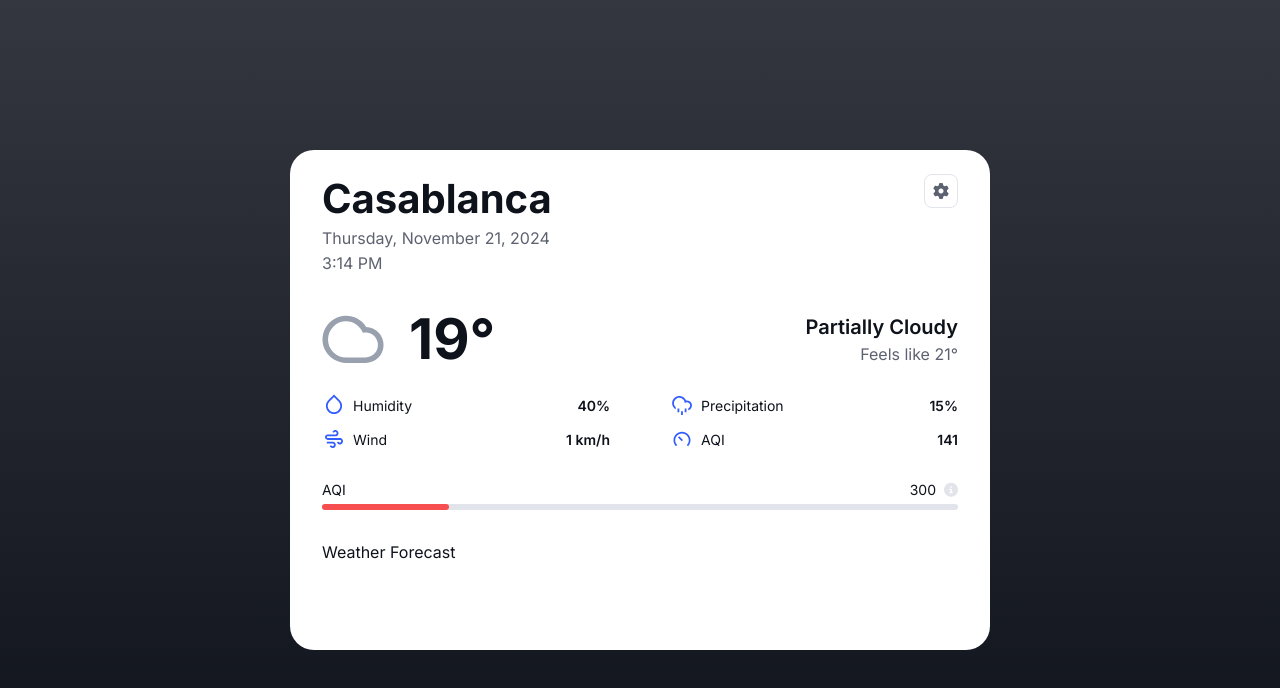
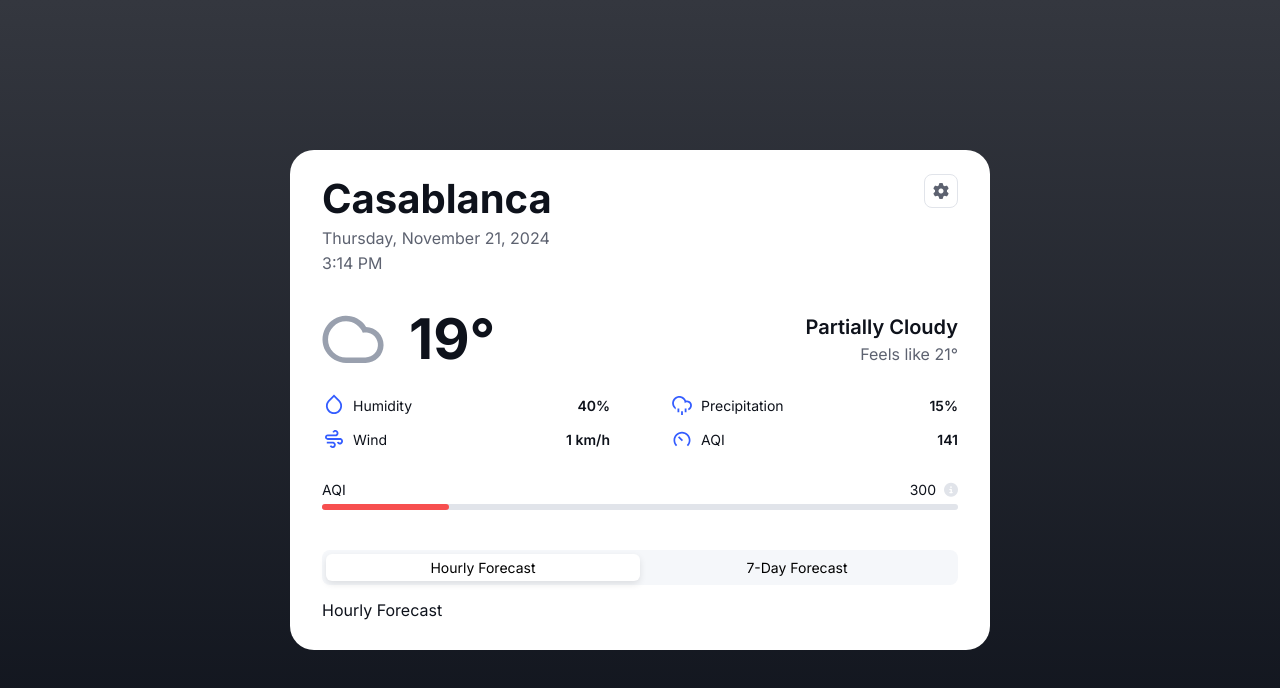
Before and after one commit to akhatarmourad/Youcan-Frontend-Coding-Challenge, a Vue app in the folder weather-app/: page / in a window 1280 px wide. Shown: the top 688 px of the page. Built offline with nearby package versions, Linux system fonts and the light colour scheme.

Commit message:
Hourly and Daily Forecast UI

```diff
--- a/weather-app/src/assets/styles/global.css
+++ b/weather-app/src/assets/styles/global.css
@@ -41,3 +41,38 @@ body {
 *::-webkit-scrollbar {
     display: none;
 }
+
+
+/* Shared CSS Styles */
+.title {
+    margin-bottom: 5px;
+    font-size: 14px;
+    font-weight: 500;
+}
+
+.btns-box {
+    background-color: #F5F7FA;
+    padding: 4px;
+    border-radius: 8px;
+    display: flex;
+    align-items: center;
+    justify-content: space-between;
+}
+
+.btn {
+    border: none;
+    outline: none;
+    padding: 5px 10px;
+    border-radius: 6px;
+    background: transparent;
+    cursor: pointer;
+    font-family: "Inter", sans-serif;
+    font-size: 14px;
+    font-weight: 400;
+    flex: 1;
+}
+
+.bg-white {
+  background-color: white;
+  box-shadow: 0 3px 7px rgba(0, 0, 0, 0.1);
+}
--- a/weather-app/src/components/Settings.vue
+++ b/weather-app/src/components/Settings.vue
@@ -19,7 +19,7 @@ const setActiveMeasurement = (measurement: 'metric' | 'imperial') => {
             <p class="title">Temperature</p>
             <div class="btns-box">
                 <button
-                    :class="{ 'bg-white': activeDegree === 'C' }"
+                    :class="['btn', { 'bg-white': activeDegree === 'C' }]"
                     :aria-pressed="activeDegree === 'C'"
                     @click="setActiveDegree('C')"
                 >
@@ -27,7 +27,7 @@ const setActiveMeasurement = (measurement: 'metric' | 'imperial') => {
                 </button>
 
                 <button
-                    :class="{'bg-white': activeDegree === 'F'}"
+                    :class="['btn', { 'bg-white': activeDegree === 'F' }]"
                     :aria-pressed="activeDegree === 'F'"
                     @click="setActiveDegree('F')"
                 >
@@ -40,7 +40,7 @@ const setActiveMeasurement = (measurement: 'metric' | 'imperial') => {
             <p class="title">Measurements</p>
             <div class="btns-box">
                 <button
-                    :class="{'bg-white': activeMeasurement === 'metric'}"
+                    :class="['btn', { 'bg-white': activeMeasurement === 'metric' }]"
                     :aria-pressed="activeMeasurement === 'metric'"
                     @click="setActiveMeasurement('metric')"
                 >
@@ -48,7 +48,7 @@ const setActiveMeasurement = (measurement: 'metric' | 'imperial') => {
                 </button>
 
                 <button
-                    :class="{'bg-white': activeMeasurement === 'imperial'}"
+                    :class="['btn', { 'bg-white': activeMeasurement === 'imperial' }]"
                     :aria-pressed="activeMeasurement === 'imperial'"
                     @click="setActiveMeasurement('imperial')"
                 >
@@ -60,6 +60,8 @@ const setActiveMeasurement = (measurement: 'metric' | 'imperial') => {
 </template>
 
 <style scoped>
+@import "../assets//styles/global.css";
+
 .settings {
   background-color: white;
   width: 235px;
@@ -75,37 +77,4 @@ const setActiveMeasurement = (measurement: 'metric' | 'imperial') => {
   flex-direction: column;
   gap: 25px 0px;
 }
-
-.title {
-    margin-bottom: 5px;
-    font-size: 14px;
-    font-weight: 500;
-}
-
-.btns-box {
-    background-color: #F5F7FA;
-    padding: 4px;
-    border-radius: 8px;
-    display: flex;
-    align-items: center;
-    justify-content: space-between;
-}
-
-button {
-    border: none;
-    outline: none;
-    padding: 5px 10px;
-    border-radius: 6px;
-    background: transparent;
-    cursor: pointer;
-    font-family: "Inter", sans-serif;
-    font-size: 14px;
-    font-weight: 400;
-    flex: 1;
-}
-
-.bg-white {
-  background-color: white;
-  box-shadow: 0 3px 7px rgba(0, 0, 0, 0.1);
-}
 </style>
--- a/weather-app/src/components/WeatherForecast.vue
+++ b/weather-app/src/components/WeatherForecast.vue
@@ -1,5 +1,79 @@
-<script lang="ts" setup></script>
+<script lang="ts" setup>
+import { ref } from 'vue';
+
+const activeTab = ref<'daily' | 'forecast'>('daily');
+
+const setActiveTab = (type: 'daily' | 'forecast') => {
+  activeTab.value = type;
+};
+</script>
 
 <template>
-    <p>Weather Forecast</p>
+    <div>
+        <!-- Start Tabs Bar -->
+        <div class="btns-box">
+           <button
+                :class="['btn', { 'bg-white': activeTab === 'daily' }]"
+                :aria-pressed="activeTab === 'daily'"
+                @click="setActiveTab('daily')"
+           >
+                Hourly Forecast
+           </button>
+
+           <button
+                :class="['btn', { 'bg-white': activeTab === 'forecast' }]"
+                :aria-pressed="activeTab === 'forecast'"
+                @click="setActiveTab('forecast')"
+           >
+                7-Day Forecast
+           </button>
+        </div>
+        <!-- End Tabs Bar -->
+
+        <div class="weather-data">
+            <!-- Start Hourly Forecast -->
+            <div v-if="activeTab === 'daily'">
+                Hourly Forecast
+            </div>
+            <!-- End Hourly Forecast -->
+
+            <!-- Start 7-Day Forecast -->
+            <div v-if="activeTab === 'forecast'">
+                7-Day Forecast
+            </div>
+            <!-- End 7-Da Forecast -->
+
+            <!-- Overlays -->
+            <div class="overlay" />
+            <div class="overlay" />
+        </div>
+    </div>
 </template>
+
+
+<style scoped>
+@import "../assets//styles/global.css";
+
+.weather-data {
+    position: relative;
+    margin-top: 15px;
+}
+
+.overlay {
+    width: 20%;
+    height: 100%;
+    position: absolute;
+    top: 0;
+    bottom: 0;
+}
+
+.right {
+    right: 0;
+    background: linear-gradient(0deg, transparent, #fff);
+}
+
+.left {
+    left: 0;
+    background: linear-gradient(0deg, #fff, transparent);
+}
+</style>
--- a/weather-app/src/components/WeatherMetrics.vue
+++ b/weather-app/src/components/WeatherMetrics.vue
@@ -86,7 +86,7 @@ import { DropLine, SlowDownLine, ShowersLine, WindyLine, Cloud } from '../assets
     display: flex;
     flex-direction: column;
     gap: 20px 0px;
-    margin-bottom: 32px;
+    margin-bottom: 40px;
 }
 
 .flex {
```
